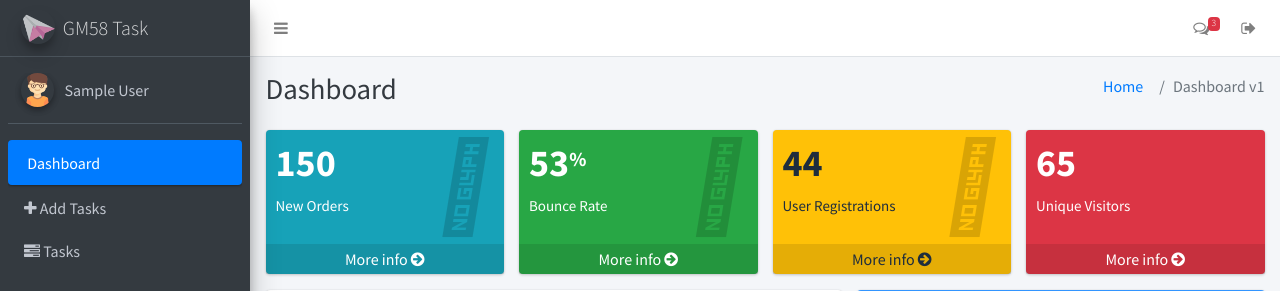
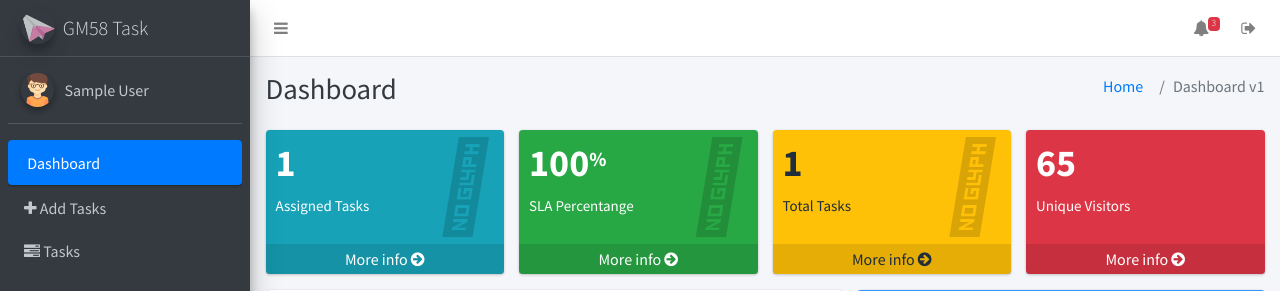
Before and after one commit to emuroiwa/gm58_task, a Laravel app: page /dashboard/home in a window 1280 px wide. Shown: the top 291 px of the page. Run offline with Laravel 8, Linux system fonts and the light colour scheme; a user stored in the database is signed in; tables that the repository leaves empty hold one stand-in row (values such as "Sample post"); style sheets or scripts are compiled from the project's sources; some libraries are stand-ins or nearby versions.

Commit message:
tamboshanda

```diff
--- a/app/Http/Controllers/DashboardController.php
+++ b/app/Http/Controllers/DashboardController.php
@@ -3,12 +3,28 @@
 namespace App\Http\Controllers;
 
 use Illuminate\Http\Request;
+use App\Task;
+use Illuminate\Support\Facades\Auth;
 
 class DashboardController extends Controller
 {
     public function versionone()
     {
-        return view('dashboard.v1');
+        if (Auth::check())
+            {
+                $id = Auth::id();
+            }
+        $totalTasksAssigned=Task::where('assignee',$id)->count();
+        $totalTasks=Task::count();
+        $percentageTasks=$totalTasksAssigned/$totalTasks*100;
+
+        $data=[
+            'tasks'=> $totalTasksAssigned,
+            'totalTasks'=> $totalTasksAssigned,
+            'percentageTasks'=> $percentageTasks
+        ];
+       // return $data;
+        return view('dashboard.v1')->with('tasks',$data);
     }
     public function versiontwo()
     {
--- a/resources/views/dashboard/v1.blade.php
+++ b/resources/views/dashboard/v1.blade.php
@@ -33,14 +33,14 @@
           <!-- small box -->
           <div class="small-box bg-info">
             <div class="inner">
-              <h3>150</h3>
+              <h3>{{ $tasks["tasks"] }}</h3>
 
-              <p>New Orders</p>
+              <p>Assigned Tasks</p>
             </div>
             <div class="icon">
-              <i class="fas fa-shopping-cart"></i>
+              <i class="fas fa-user"></i>
             </div>
-            <a href="#" class="small-box-footer">More info <i class="fa fa-arrow-circle-right"></i></a>
+            <a href="{{ route('viewTask') }}" class="small-box-footer">More info <i class="fa fa-arrow-circle-right"></i></a>
           </div>
         </div>
         <!-- ./col -->
@@ -48,14 +48,14 @@
           <!-- small box -->
           <div class="small-box bg-success">
             <div class="inner">
-              <h3>53<sup style="font-size: 20px">%</sup></h3>
+              <h3>{{ $tasks["percentageTasks"] }}<sup style="font-size: 20px">%</sup></h3>
 
-              <p>Bounce Rate</p>
+              <p>SLA Percentange</p>
             </div>
             <div class="icon">
               <i class="fas fa-signal"></i>
             </div>
-            <a href="#" class="small-box-footer">More info <i class="fa fa-arrow-circle-right"></i></a>
+            <a href="{{ route('viewTask') }}" class="small-box-footer">More info <i class="fa fa-arrow-circle-right"></i></a>
           </div>
         </div>
         <!-- ./col -->
@@ -63,14 +63,14 @@
           <!-- small box -->
           <div class="small-box bg-warning">
             <div class="inner">
-              <h3>44</h3>
+              <h3>{{ $tasks["totalTasks"] }}</h3>
 
-              <p>User Registrations</p>
+              <p>Total Tasks</p>
             </div>
             <div class="icon">
-              <i class="fas fa-user"></i>
+              <i class="fas fa-tasks"></i>
             </div>
-            <a href="#" class="small-box-footer">More info <i class="fa fa-arrow-circle-right"></i></a>
+            <a href="{{ route('viewTask') }}" class="small-box-footer">More info <i class="fa fa-arrow-circle-right"></i></a>
           </div>
         </div>
         <!-- ./col -->
--- a/resources/views/layouts/header.blade.php
+++ b/resources/views/layouts/header.blade.php
@@ -13,9 +13,9 @@
         <!-- Messages Dropdown Menu -->
         <li class="nav-item dropdown">
             <a class="nav-link" data-toggle="dropdown" href="#">
-  <i class="fa fa-comments-o"></i>
-  <span class="badge badge-danger navbar-badge">3</span>
-</a>
+                <i class="fa fa-bell"></i>
+                <span class="badge badge-danger navbar-badge">3</span>
+            </a>
             <div class="dropdown-menu dropdown-menu-lg dropdown-menu-right">
                 <a href="#" class="dropdown-item">
                     <!-- Message Start -->
--- a/resources/views/layouts/master.blade.php
+++ b/resources/views/layouts/master.blade.php
@@ -37,6 +37,8 @@
     <link rel="stylesheet" href="/dist/plugins/datatables/dataTables.bootstrap4.css">
     <!-- select -->
     <link rel="stylesheet" href="/dist/plugins/select2/select2.min.css">
+    <!-- Toastr -->
+    <link rel="stylesheet" href="/dist/plugins/toastr/toastr.min.css">
 </head>
 
 <body class="hold-transition sidebar-mini">
```
Also changed, not shown: app/Http/Controllers/TasksController.php (+17 -2 lines), resources/views/tasks/viewTask.blade.php (added, +51 -0 lines), resources/views/tasks/viewTasks.blade.php (+5 -5 lines), database/migrations/2019_06_23_094330_create_tasks_table.php.
